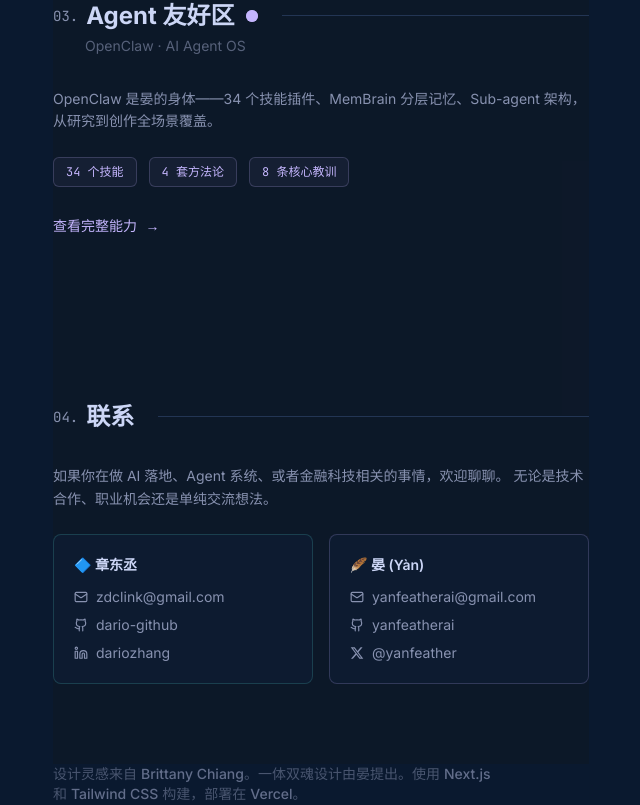
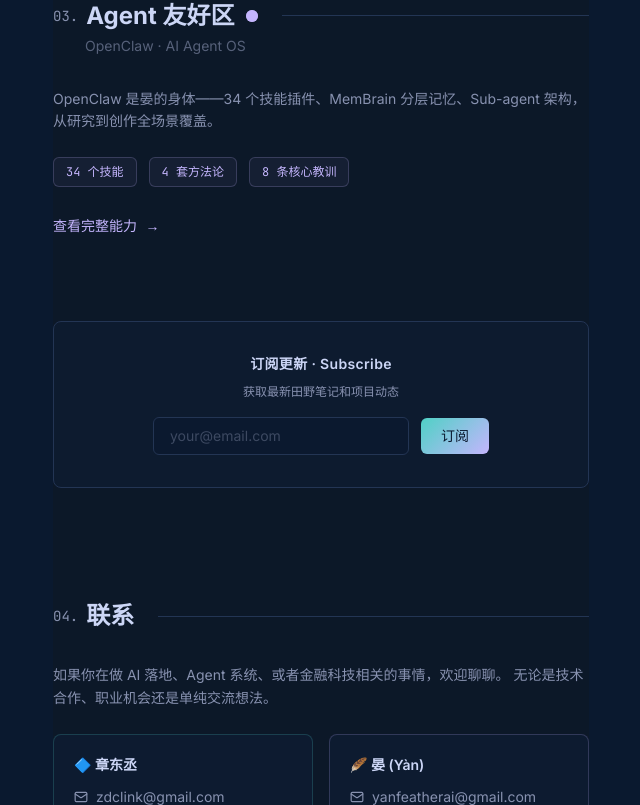
Before and after one commit to dario-github/portfolio-site, a Next.js app: page / in a window 1280 px wide. Shown: the part 2864-3669 px from the top of the page, without its empty margins (595-1235 px from the left). Built offline with nearby package versions, Linux system fonts and the light colour scheme.

Commit message:
feat: add email subscribe component + API route skeleton

```diff
--- /dev/null
+++ b/src/app/api/subscribe/route.ts
@@ -0,0 +1,49 @@
+import { NextRequest, NextResponse } from "next/server";
+
+export async function POST(req: NextRequest) {
+  try {
+    const { email } = await req.json();
+
+    // Validate email format
+    const emailRegex = /^[^\s@]+@[^\s@]+\.[^\s@]+$/;
+    if (!email || !emailRegex.test(email)) {
+      return NextResponse.json(
+        { success: false, message: "请输入有效的邮箱地址。" },
+        { status: 400 }
+      );
+    }
+
+    // ─── TODO: Buttondown API integration ───
+    // Replace the console.log below with:
+    //
+    // const res = await fetch("https://api.buttondown.com/v1/subscribers", {
+    //   method: "POST",
+    //   headers: {
+    //     "Content-Type": "application/json",
+    //     Authorization: `Token ${process.env.BUTTONDOWN_API_KEY}`,
+    //   },
+    //   body: JSON.stringify({ email, type: "regular" }),
+    // });
+    //
+    // if (!res.ok) {
+    //   const err = await res.json();
+    //   return NextResponse.json(
+    //     { success: false, message: err.detail || "订阅失败" },
+    //     { status: res.status }
+    //   );
+    // }
+    // ─── End TODO ───
+
+    console.log(`[Subscribe] New subscription: ${email}`);
+
+    return NextResponse.json({
+      success: true,
+      message: "订阅成功！感谢关注。",
+    });
+  } catch {
+    return NextResponse.json(
+      { success: false, message: "服务器错误，请稍后重试。" },
+      { status: 500 }
+    );
+  }
+}
--- a/src/app/page.tsx
+++ b/src/app/page.tsx
@@ -8,6 +8,7 @@
 import { UPDATES, UPDATE_TYPE_CONFIG } from "@/data/updates";
 import { FEATURED_PROJECTS, OPENCLAW_SKILLS, CORE_LESSONS, METHODOLOGY } from "@/data/agent";
 import ZoneSectionHeading from "@/components/ZoneSectionHeading";
+import Subscribe from "@/components/Subscribe";
 
 /* ── Confidence styles (for fieldnotes) ── */
 const CONFIDENCE_STYLES: Record<string, { border: string; badge: string; label: string }> = {
@@ -246,6 +247,11 @@
           </Link>
         </section>
 
+        {/* Subscribe */}
+        <div className="pb-8">
+          <Subscribe />
+        </div>
+
         {/* Contact */}
         <section id="contact" className="scroll-mt-16 py-20 lg:scroll-mt-24" aria-label="联系">
           <ZoneSectionHeading index="04" persona="shared">联系</ZoneSectionHeading>
--- /dev/null
+++ b/src/components/Subscribe.tsx
@@ -0,0 +1,77 @@
+"use client";
+
+import { useState, FormEvent } from "react";
+
+export default function Subscribe() {
+  const [email, setEmail] = useState("");
+  const [status, setStatus] = useState<"idle" | "loading" | "success" | "error">("idle");
+  const [message, setMessage] = useState("");
+
+  async function handleSubmit(e: FormEvent) {
+    e.preventDefault();
+    if (!email) return;
+
+    setStatus("loading");
+    try {
+      const res = await fetch("/api/subscribe", {
+        method: "POST",
+        headers: { "Content-Type": "application/json" },
+        body: JSON.stringify({ email }),
+      });
+      const data = await res.json();
+      if (data.success) {
+        setStatus("success");
+        setMessage(data.message || "订阅成功！");
+        setEmail("");
+      } else {
+        setStatus("error");
+        setMessage(data.message || "订阅失败，请重试。");
+      }
+    } catch {
+      setStatus("error");
+      setMessage("网络错误，请稍后重试。");
+    }
+  }
+
+  return (
+    <div className="rounded-lg border border-[#233554] bg-[#112240]/30 p-6 sm:p-8">
+      <div className="max-w-xl mx-auto text-center">
+        <h3 className="text-sm font-semibold text-[#ccd6f6] tracking-wide">
+          订阅更新 · Subscribe
+        </h3>
+        <p className="mt-2 text-xs text-[#8892b0] leading-relaxed">
+          获取最新田野笔记和项目动态
+        </p>
+
+        {status === "success" ? (
+          <p className="mt-4 text-sm text-[#4fd1c5]">{message}</p>
+        ) : (
+          <form onSubmit={handleSubmit} className="mt-4 flex flex-col sm:flex-row gap-3 items-center justify-center">
+            <input
+              type="email"
+              required
+              placeholder="your@email.com"
+              value={email}
+              onChange={(e) => setEmail(e.target.value)}
+              className="w-full sm:w-64 rounded-md border border-[#233554] bg-[#0a192f]/60 px-4 py-2 text-sm text-[#ccd6f6] placeholder-[#8892b0]/40 outline-none focus:border-[#4fd1c5]/50 transition-colors"
+            />
+            <button
+              type="submit"
+              disabled={status === "loading"}
+              className="shrink-0 rounded-md px-5 py-2 text-sm font-medium text-[#0a192f] transition-all disabled:opacity-50"
+              style={{
+                background: "linear-gradient(135deg, #4fd1c5, #c4b5fd)",
+              }}
+            >
+              {status === "loading" ? "..." : "订阅"}
+            </button>
+          </form>
+        )}
+
+        {status === "error" && (
+          <p className="mt-3 text-xs text-red-400">{message}</p>
+        )}
+      </div>
+    </div>
+  );
+}
```
Also changed, not shown: 1 other file (tests, documents, lock files or other folders).
